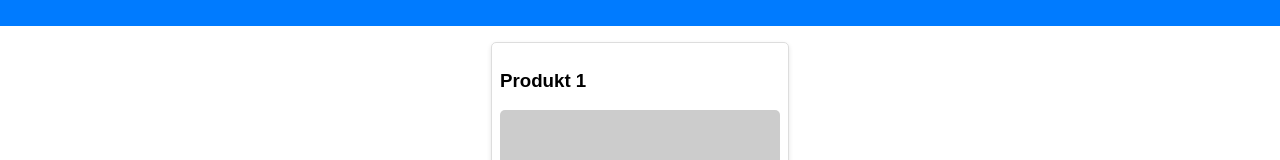
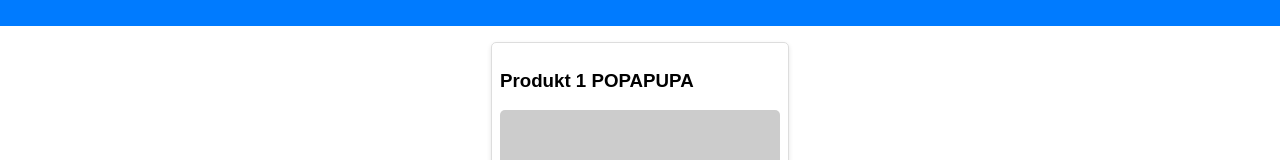
Before and after one commit to anebanchik/3d-druck-Welt, a plain HTML site: page index.html in a window 1280 px wide. Shown: the part 121-281 px from the top of the page. Drawn offline with Linux system fonts and the light colour scheme; placeholder pictures from the web are drawn by us.

Commit message:
Update index.html

```diff
--- a/index.html
+++ b/index.html
@@ -43,7 +43,7 @@
       welcome: "Willkommen bei 3D Druck Welt!",
       products: [
         {
-          name: "Produkt 1",
+          name: "Produkt 1 POPAPUPA",
           size: "Größe: 10x10x10 cm",
           price: "Preis: 30€",
           material: "Material: PLA",
```
